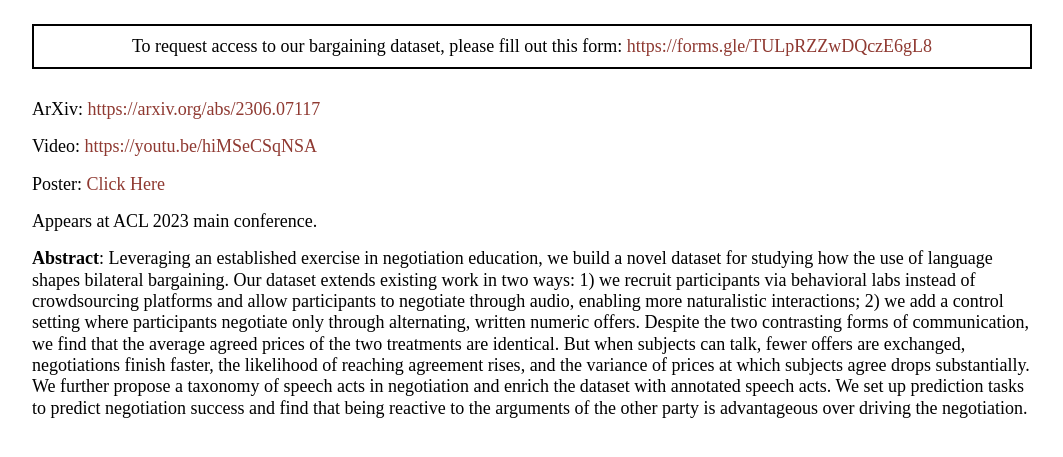
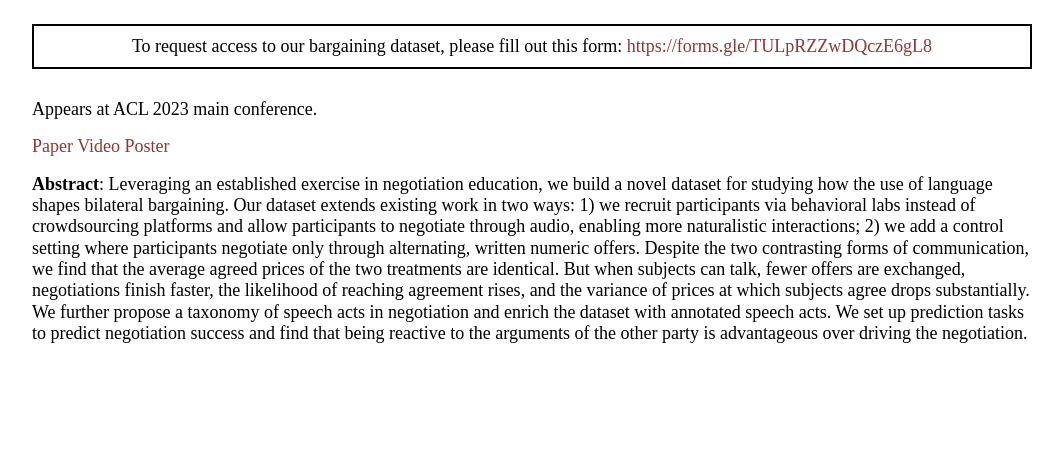
Before and after one commit to heddayam/heddayam.github.io, a plain HTML site: page research/bargaining/index.html in a window 1280 px wide. Shown: the part 77-534 px from the top of the page, without its empty margins (108-1171 px from the left). Drawn offline with Linux system fonts and the light colour scheme; a script that the page names is missing.

Commit message:
add anthology link

```diff
--- a/research/bargaining/index.html
+++ b/research/bargaining/index.html
@@ -21,10 +21,15 @@
             </p>
         </section>
         <section id="paper_info">
-            <p>ArXiv: <a href="https://arxiv.org/abs/2306.07117">https://arxiv.org/abs/2306.07117</a></p>
+            <!-- <p>ArXiv: <a href="https://arxiv.org/abs/2306.07117">https://arxiv.org/abs/2306.07117</a></p>
             <p>Video: <a href="https://youtu.be/hiMSeCSqNSA">https://youtu.be/hiMSeCSqNSA</a></p>
-            <p>Poster: <a href="poster_v3.pdf">Click Here</a></p>
+            <p>Poster: <a href="poster_v3.pdf">Click Here</a></p> -->
             <p>Appears at ACL 2023 main conference.</p>
+            <p>
+            <a href="https://aclanthology.org/2023.acl-long.735.pdf">Paper  </a>
+            <a href="https://youtu.be/hiMSeCSqNSA">Video  </a>
+            <a href="poster_v3.pdf">Poster</a>
+            </p>
         </section>
         <section id="Abstract">
             <p>
```
